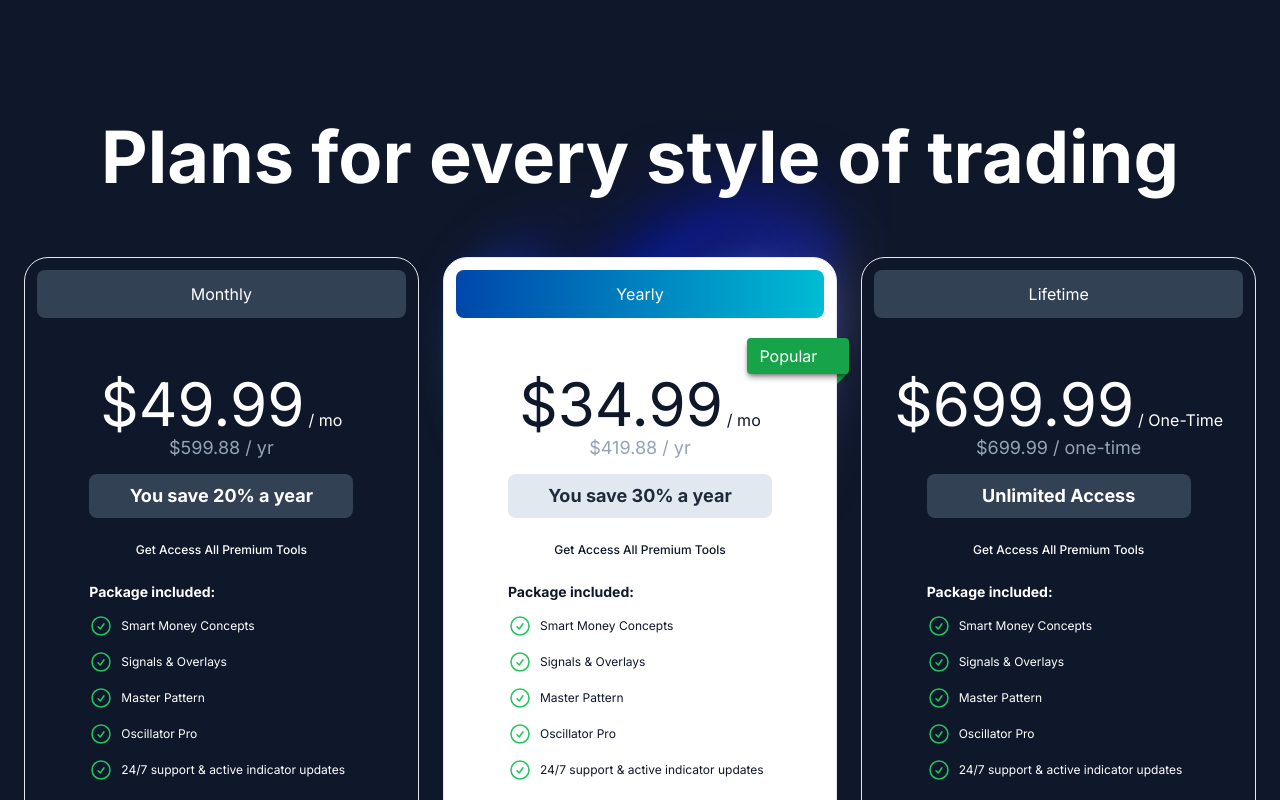
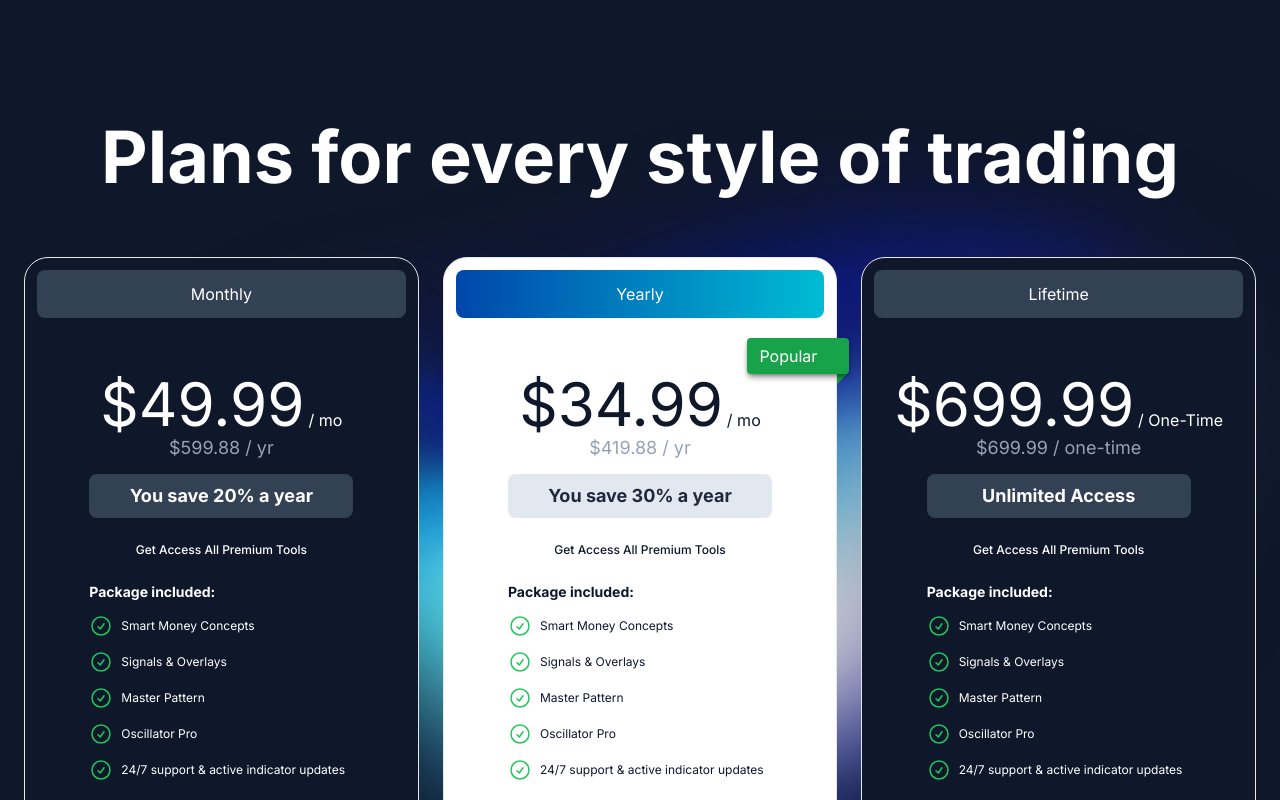
Before and after one commit to bulutyerli/trading-landing-page-prototype, a Next.js app: page / in a window 1280 px wide. Shown: the part 5160-5960 px from the top of the page. Built offline with nearby package versions, Linux system fonts and the light colour scheme.

Commit message:
add bg-strech

```diff
--- a/tailwind.config.ts
+++ b/tailwind.config.ts
@@ -8,6 +8,9 @@ const config: Config = {
   ],
   theme: {
     extend: {
+      backgroundSize: {
+        stretch: '100% 100%',
+      },
       colors: {
         main: '#121721',
         beige: {
```
